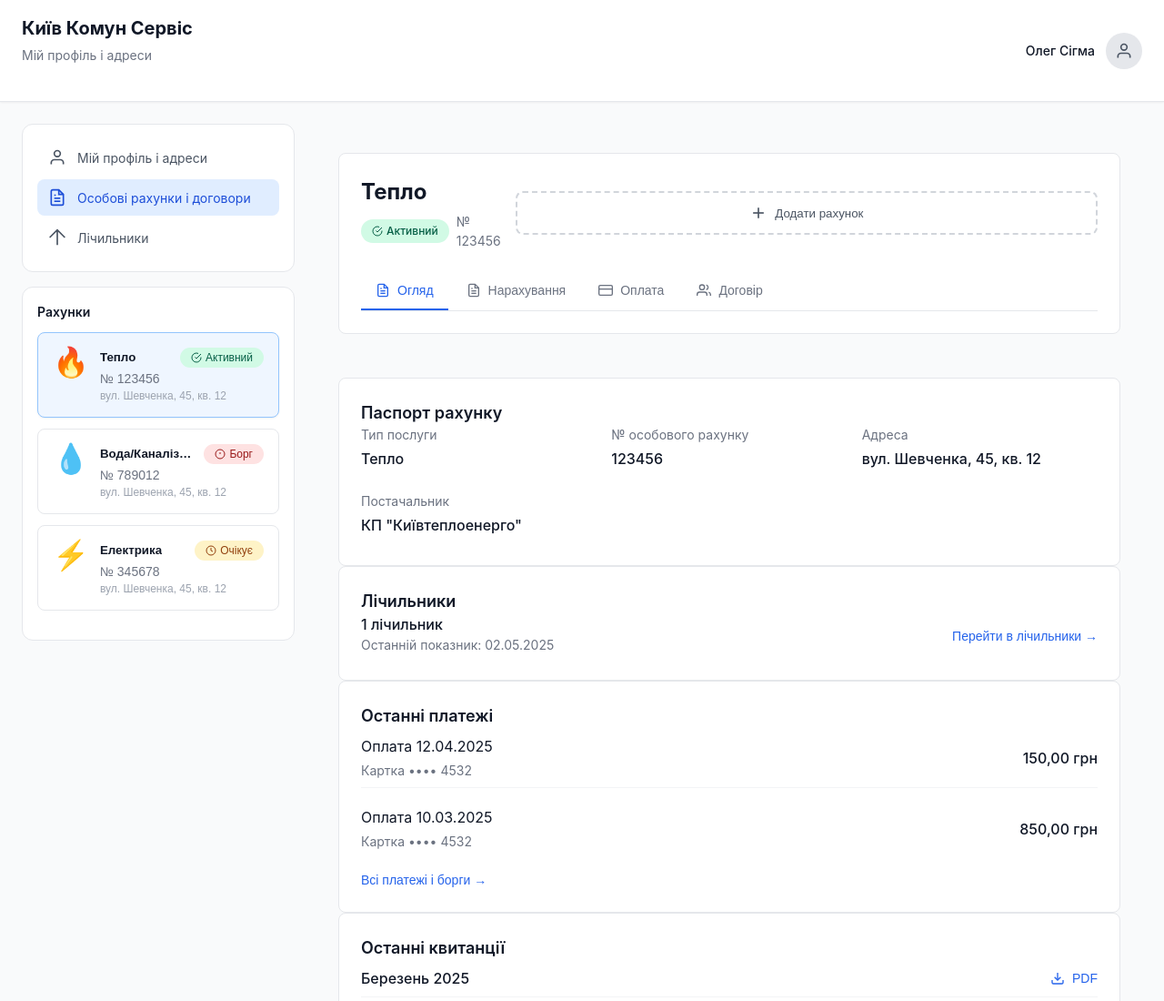
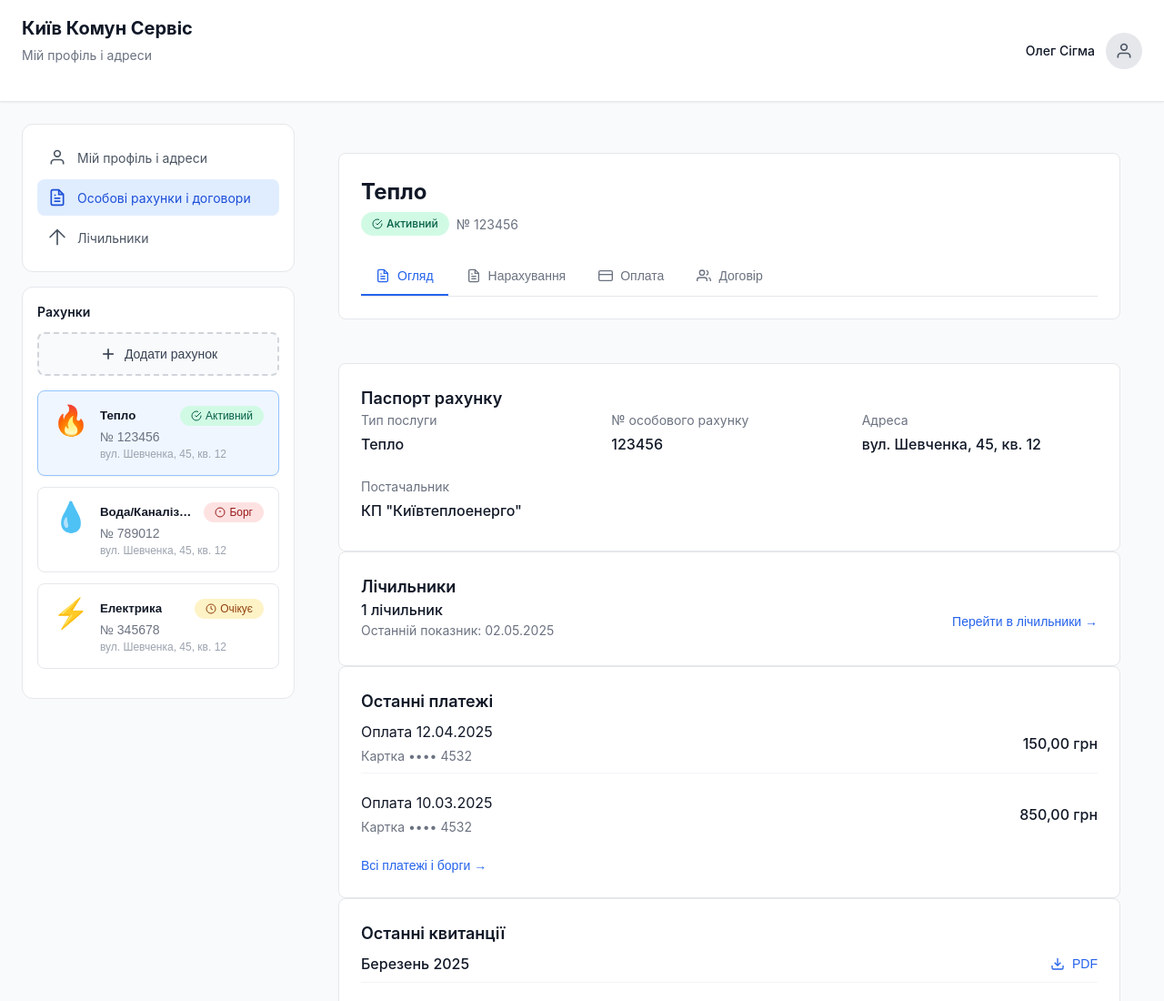
Before and after one commit to yemelyanovahanna/IndWebKN31, a plain HTML site: page accounts.html in a window 1280 px wide. Shown: the top 1100 px of the page at 91% size. Drawn offline with Linux system fonts and the light colour scheme.

Commit message:
account add move to sidebar

```diff
--- a/accounts.html
+++ b/accounts.html
@@ -82,8 +82,17 @@
 
             <div class="sidebar-content">
                 <h2 class="sidebar-title">Рахунки</h2>
+                <button class="add-account-btn sidebar-add-account">
+                    <svg width="20" height="20" viewBox="0 0 24 24" fill="none" stroke="currentColor" stroke-width="2">
+                        <line x1="12" y1="5" x2="12" y2="19"></line>
+                        <line x1="5" y1="12" x2="19" y2="12"></line>
+                    </svg>
+                    Додати рахунок
+                </button>
+
                 <div class="accounts-list" id="accountsList"></div>
             </div>
+
 
             <button class="mobile-logout-btn">Вийти</button>
         </aside>
@@ -97,13 +106,6 @@
                             <h2 class="content-title" id="accountTitle"></h2>
                             <div class="content-meta" id="accountMeta"></div>
                         </div>
-                         <button class="add-account-btn">
-                             <svg width="20" height="20" viewBox="0 0 24 24" fill="none" stroke="currentColor" stroke-width="2">
-                                 <line x1="12" y1="5" x2="12" y2="19"></line>
-                                 <line x1="5" y1="12" x2="19" y2="12"></line>
-                             </svg>
-                             Додати рахунок
-                         </button>
                     </div>
 
                     <!-- Tabs -->
--- a/css/styles.css
+++ b/css/styles.css
@@ -877,9 +877,33 @@ body {
     transition: all 0.2s;
 }
 
+
 .add-account-btn:hover {
     border-color: #9ca3af;
     color: #374151;
+}
+
+.sidebar-add-account {
+    width: 100%;
+    padding: 0.75rem;
+    margin-bottom: 1rem;
+    border: 2px dashed #d1d5db;
+    border-radius: 0.5rem;
+    background: #f9fafb;
+    color: #374151;
+    font-size: 0.875rem;
+    font-weight: 500;
+    display: flex;
+    align-items: center;
+    justify-content: center;
+    gap: 0.5rem;
+    cursor: pointer;
+    transition: 0.2s;
+}
+
+.sidebar-add-account:hover {
+    background: #f3f4f6;
+    border-color: #9ca3af;
 }
 
 /* Статуси */
```
